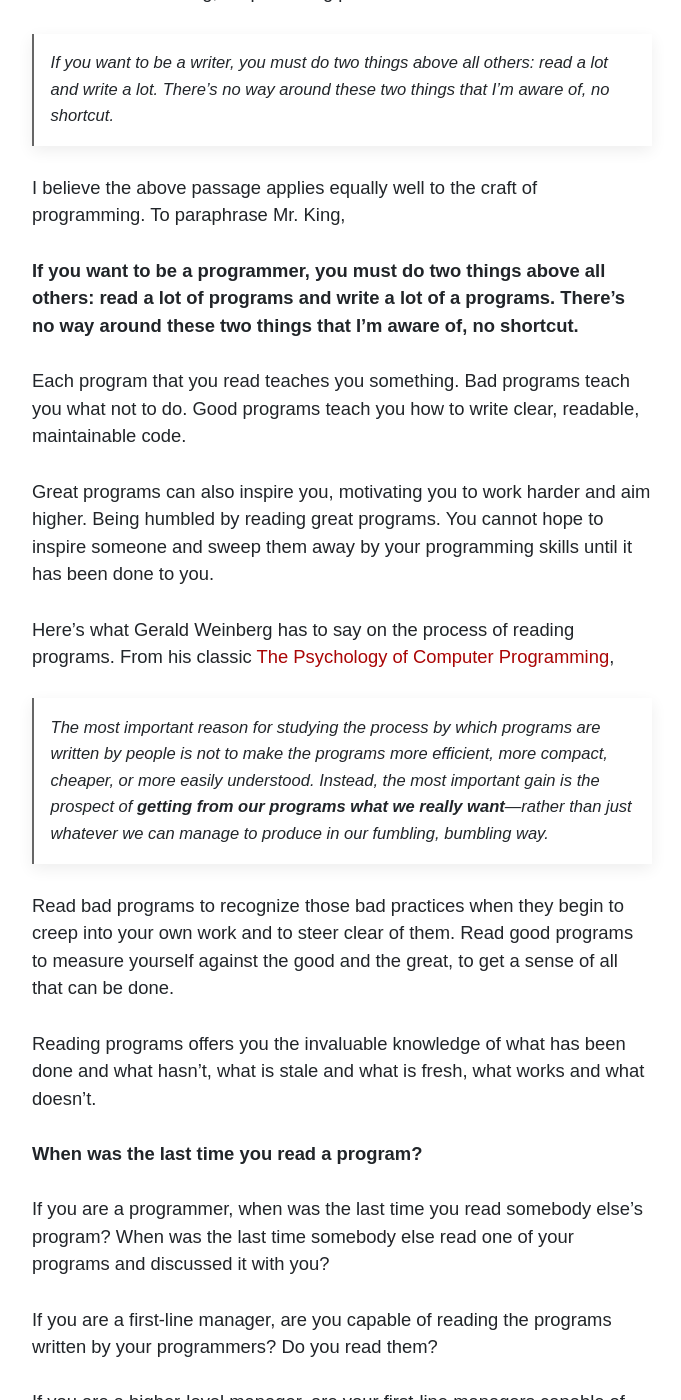
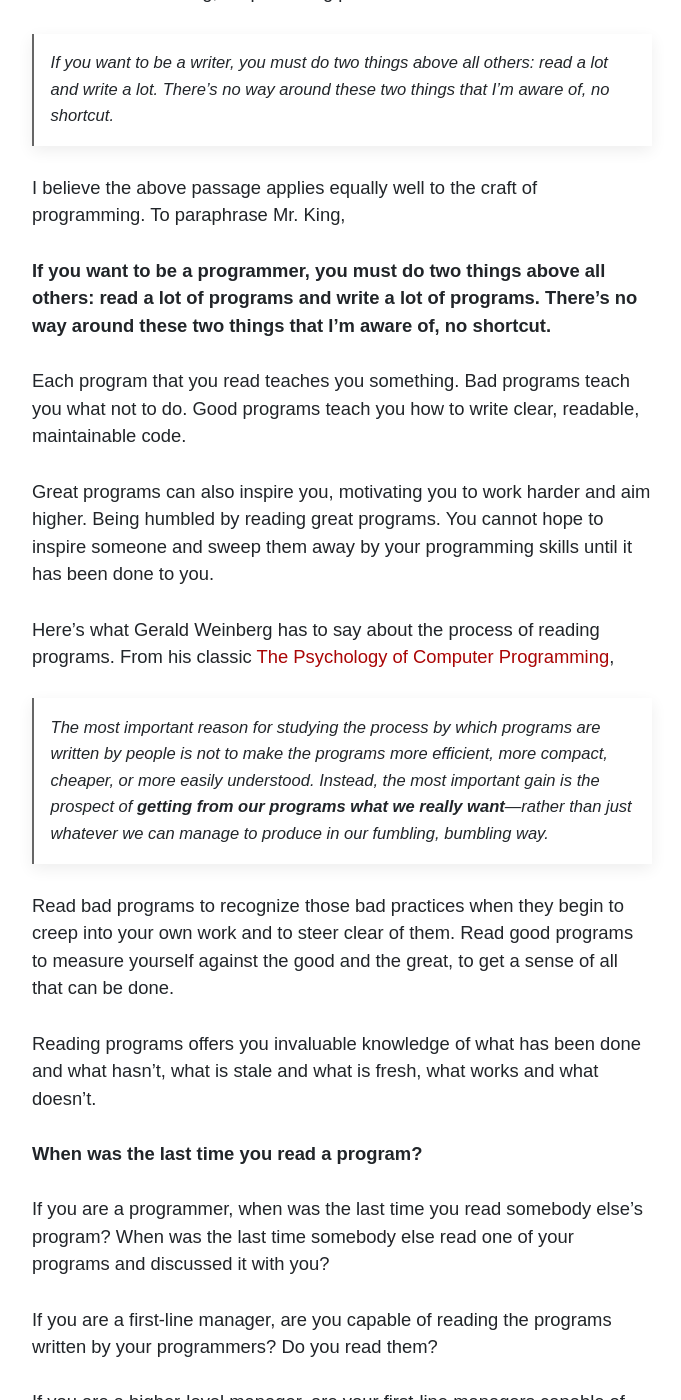
Before and after one commit to akshayKhot/akshayKhot.github.io, a Jekyll site: the page built from _posts/2021-3-11-reading-programs.md, in a window 1280 px wide and 1400 px high, scrolled down 495 px. Shown: the whole window, without its empty margins (298-979 px from the left). Built offline with Jekyll 4.4.1, drawn with Linux system fonts in a browser that asks for light colours.

Commit message:
Fix typos

```diff
--- a/_posts/2021-3-11-reading-programs.md
+++ b/_posts/2021-3-11-reading-programs.md
@@ -13,19 +13,19 @@ In his book On Writing, Stephen King proclaims:
 
 I believe the above passage applies equally well to the craft of programming. To paraphrase Mr. King,
 
-**If you want to be a programmer, you must do two things above all others: read a lot of programs and write a lot of a programs. There’s no way around these two things that I’m aware of, no shortcut.**
+**If you want to be a programmer, you must do two things above all others: read a lot of programs and write a lot of programs. There’s no way around these two things that I’m aware of, no shortcut.**
 
 Each program that you read teaches you something. Bad programs teach you what not to do. Good programs teach you how to write clear, readable, maintainable code.
 
 Great programs can also inspire you, motivating you to work harder and aim higher. Being humbled by reading great programs. You cannot hope to inspire someone and sweep them away by your programming skills until it has been done to you.
 
-Here's what Gerald Weinberg has to say on the process of reading programs. From his classic [The Psychology of Computer Programming](https://www.amazon.ca/Psychology-Computer-Programming-Silver-Anniversary-ebook/dp/B004R9QACC/ref=tmm_kin_swatch_0?_encoding=UTF8&qid=1615464117&sr=8-1),
+Here's what Gerald Weinberg has to say about the process of reading programs. From his classic [The Psychology of Computer Programming](https://www.amazon.ca/Psychology-Computer-Programming-Silver-Anniversary-ebook/dp/B004R9QACC/ref=tmm_kin_swatch_0?_encoding=UTF8&qid=1615464117&sr=8-1),
 
 > The most important reason for studying the process by which programs are written by people is not to make the programs more efficient, more compact, cheaper, or more easily understood. Instead, the most important gain is the prospect of **getting from our programs what we really want**—rather than just whatever we can manage to produce in our fumbling, bumbling way.
 
 Read bad programs to recognize those bad practices when they begin to creep into your own work and to steer clear of them. Read good programs to measure yourself against the good and the great, to get a sense of all that can be done.
 
-Reading programs offers you the invaluable knowledge of what has been done and what hasn't, what is stale and what is fresh, what works and what doesn't.
+Reading programs offers you invaluable knowledge of what has been done and what hasn't, what is stale and what is fresh, what works and what doesn't.
 
 **When was the last time you read a program?**
 
```
